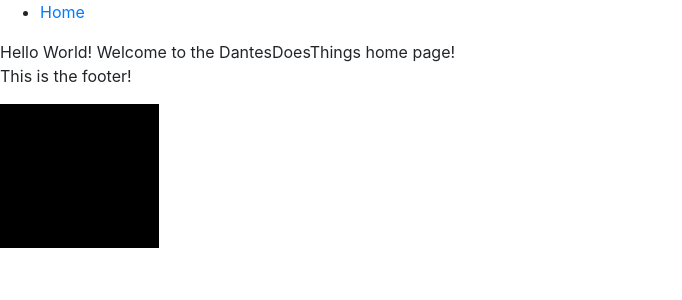
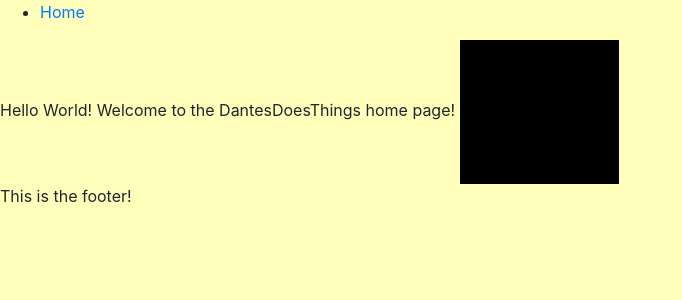
Before and after one commit to dantesdoesthings/danteswebsite, a Django app: page / in a window 1280 px wide. Shown: the top 300 px of the page, without its empty margins (0-682 px from the left). Run offline with Django 3.2, Linux system fonts and the light colour scheme; some libraries are stand-ins or nearby versions.

Commit message:
Index app additions
1. Added a common stylesheet to be used by the site. This sheet is linked to within base.html
2. Added classes and divs to header and footer for later use.

```diff
--- a/dantesdoesthings/dantesdoesthings/settings.py
+++ b/dantesdoesthings/dantesdoesthings/settings.py
@@ -99,3 +99,6 @@ USE_TZ = True
 # Static files (CSS, JavaScript, Images)
 
 STATIC_URL = '/static/'
+STATICFILES_DIRS = [
+    os.path.join(BASE_DIR, 'static')
+]
--- a/dantesdoesthings/index/templates/index/index.html
+++ b/dantesdoesthings/index/templates/index/index.html
@@ -1,4 +1,6 @@
 {% extends 'common/base.html' %}
 {% block main_content %}
+{% load static %}
 Hello World! Welcome to the DantesDoesThings home page!
+<img src="{% static 'index/images/Testing.PNG' %}">
 {% endblock %}
--- /dev/null
+++ b/dantesdoesthings/static/common/css/style.css
@@ -0,0 +1 @@
+body {background-color: #FFB;}
--- a/dantesdoesthings/templates/common/base.html
+++ b/dantesdoesthings/templates/common/base.html
@@ -3,15 +3,15 @@
 <!DOCTYPE html>
 <html lang="en">
     {% include 'common/bootstrap.html' %}
+    <link rel="stylesheet" type="text/css" href="{% static 'common/css/style.css' %}">
     <head>
         <meta charset="UTF-8">
         <title>DantesDoesThings Home</title>
     </head>
-        <body>
+    <body>
         {% include 'common/navbar.html' %}
         {% block main_content %}
         {% endblock %}
         {% include 'common/footer.html' %}
-        <img src="{% static 'index/images/Testing.PNG' %}">
     </body>
 </html>
--- a/dantesdoesthings/templates/common/footer.html
+++ b/dantesdoesthings/templates/common/footer.html
@@ -1,3 +1,3 @@
-<p>
+<div class="footer">
     This is the footer!
-</p>
+</div>
--- a/dantesdoesthings/templates/common/navbar.html
+++ b/dantesdoesthings/templates/common/navbar.html
@@ -1,3 +1,4 @@
+<div class="header">
     <nav>
         <ul>
             <li>
@@ -5,3 +6,4 @@
             </li>
         </ul>
     </nav>
+</div>
```
Lines whose indentation alone changed are shown as unchanged.
